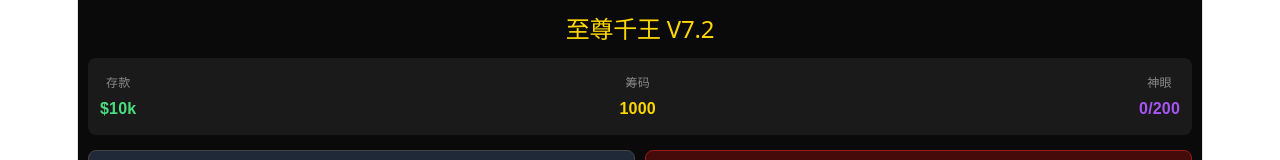
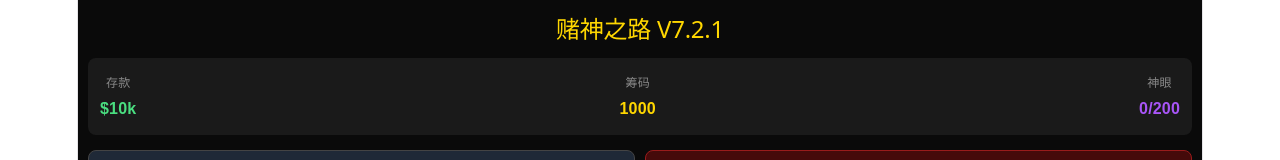
Before and after one commit to aidawang860/casino, a React (Vite) app: page / in a window 1280 px wide. Shown: the top 160 px of the page. Built offline with nearby package versions, Linux system fonts and the light colour scheme.

Commit message:
更新 App.jsx

```diff
--- a/src/App.jsx
+++ b/src/App.jsx
@@ -147,9 +147,9 @@ export default function App() {
   const [roomType, setRoomType] = useState("low");
 
   const [money,                setMoney]                = useStickyState(10000, "qw_money_v72");
-  const [userChips,            setUserChips]            = useStickyState(1000,    "qw_userChips_v72");
-  const [eyePoints,            setEyePoints]            = useStickyState(0,       "qw_eyePoints_v72");
-  const [assets,               setAssets]               = useStickyState({},      "qw_assets_v72");
+  const [userChips,            setUserChips]            = useStickyState(1000,    "qw_userChips_v721");
+  const [eyePoints,            setEyePoints]            = useStickyState(0,       "qw_eyePoints_v721");
+  const [assets,               setAssets]               = useStickyState({},      "qw_assets_v721");
   const [stats,                setStats]                = useStickyState(
     { totalWins: 0, highWins: 0, escapeCheats: 0, catchCheats: 0, maxChips: 2000 }, "qw_stats_v72"
   );
@@ -449,7 +449,7 @@ const doShowdown = useCallback((finalPot, finalChips, finalFolded, allComm, tabl
     return (
       <div style={{ minHeight: "100vh", background: "#0a0a0a", color: "#e8d5b0", padding: "15px 10px", fontFamily: "sans-serif", paddingBottom: 50 }}>
         <style>{CSS_ANIMATIONS}</style>
-        <h2 style={{ textAlign: "center", color: "#ffd700", margin: "0 0 15px 0" }}>至尊千王 V7.2</h2>
+        <h2 style={{ textAlign: "center", color: "#ffd700", margin: "0 0 15px 0" }}>赌神之路 V7.2.1</h2>
 
         {/* 资产栏 */}
         <div style={{ display: "flex", justifyContent: "space-between", background: "#1a1a1a", padding: 12, borderRadius: 8, marginBottom: 15 }}>
```
